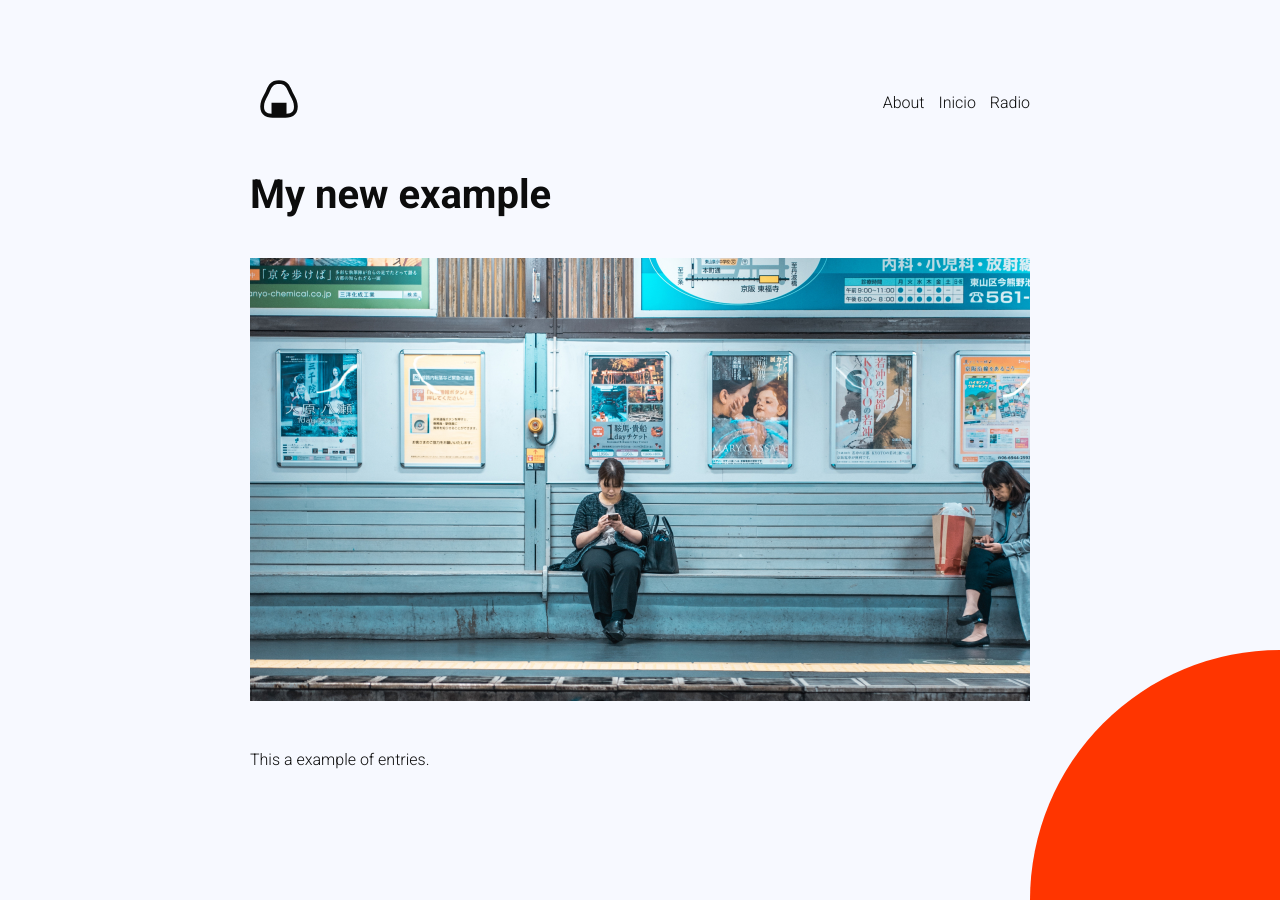
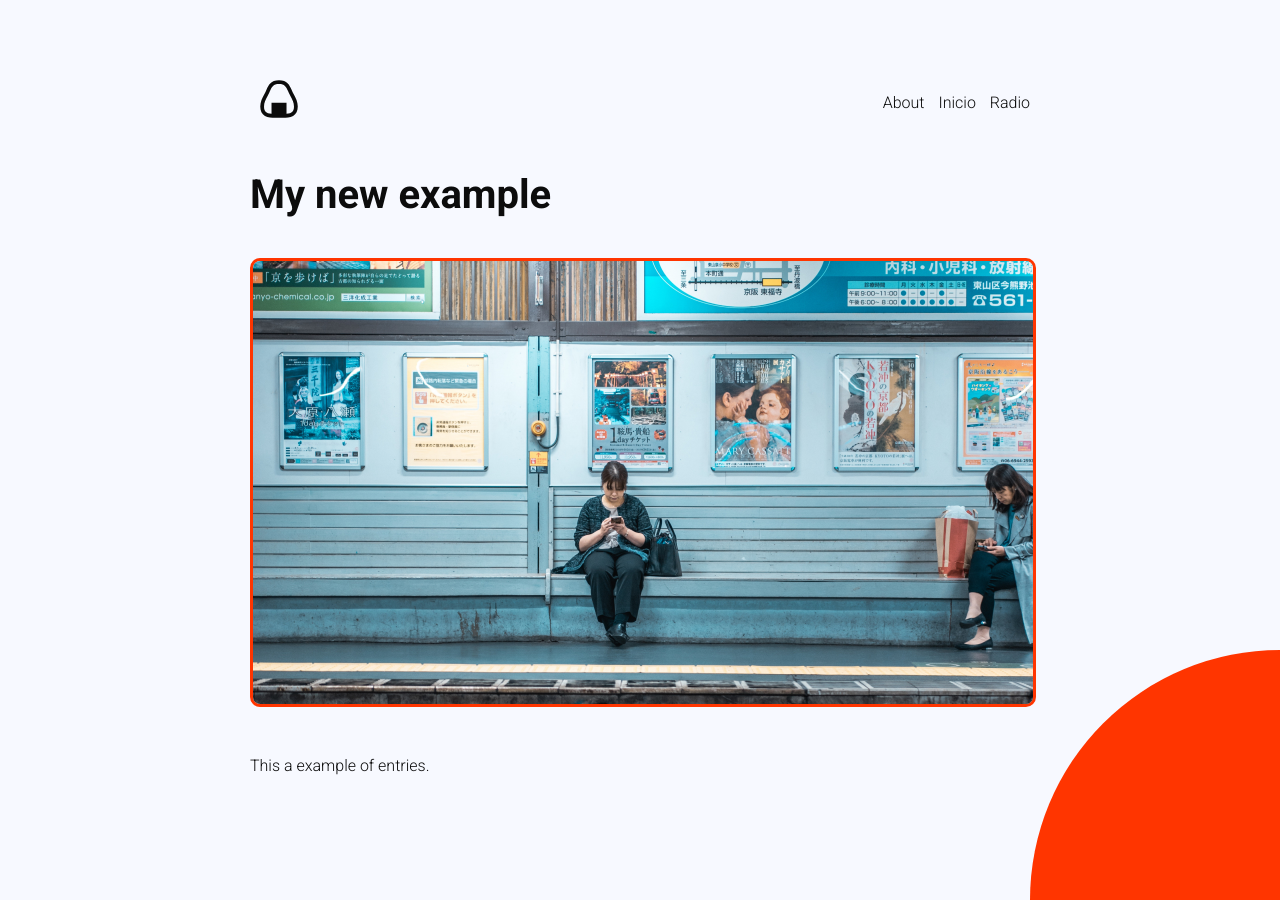
Before and after one commit to shapessss/japanblog, a Jekyll site: the page built from _posts/2022-04-03-my-new-example.markdown, in a window 1280 px wide. Built offline with Jekyll 4.4.1, drawn with Linux system fonts in a browser that asks for light colours; a script that is not in the unit is left out.

Commit message:
Adding border to posts images

```diff
--- a/assets/css/app.scss
+++ b/assets/css/app.scss
@@ -106,6 +106,11 @@ div.post {
 
     img {
         max-width: 780px;
-        margin: 2px solid $red;
-    }
+        border: 3px solid $red;
+        border-radius: 10px;
+        -webkit-border-radius: 10px;
+        -moz-border-radius: 10px;
+        -ms-border-radius: 10px;
+        -o-border-radius: 10px;
 }
+}
```
